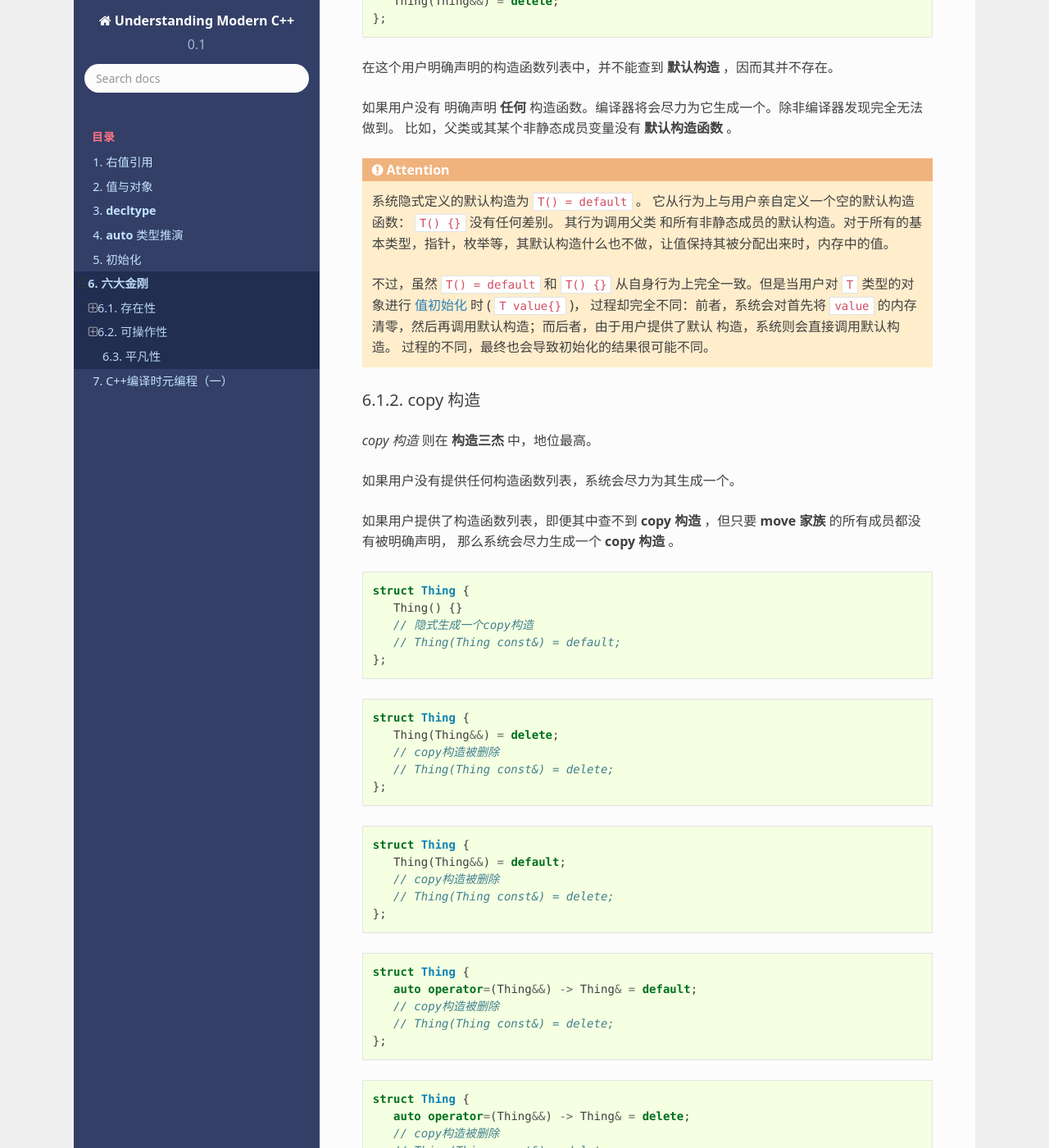
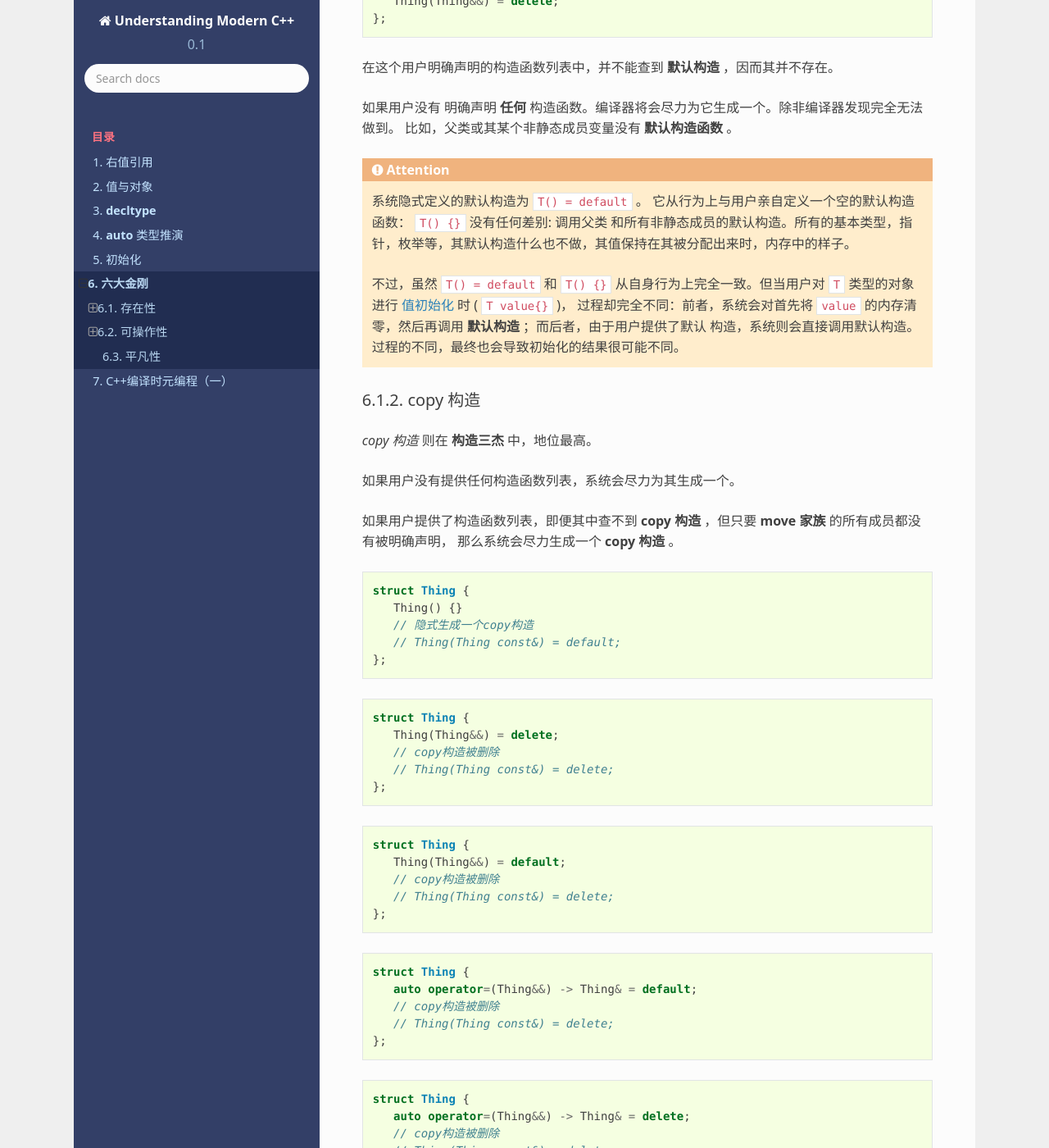
Before and after one commit to godsme/understand_modern_cpp, a Sphinx documentation site: the page built from docs/source/gang_of_6.rst, in a window 1280 px wide and 1400 px high, scrolled down 1808 px. Shown: the whole window at 82% size. Built offline with Sphinx 7.4.7 and the Read the Docs theme 2.0.0, drawn with Linux system fonts in a browser that asks for light colours; formulas are drawn with MathJax 3; some of the changed text lies outside the part shown.

Commit message:
refactored

```diff
--- a/docs/source/gang_of_6.rst
+++ b/docs/source/gang_of_6.rst
@@ -85,11 +85,11 @@
 
 .. attention::
 
-   系统隐式定义的默认构造为 ``T() = default`` 。 它从行为上与用户亲自定义一个空的默认构造函数： ``T() {}`` 没有任何差别。 其行为调用父类
-   和所有非静态成员的默认构造。对于所有的基本类型，指针，枚举等，其默认构造什么也不做，让值保持其被分配出来时，内存中的值。
+   系统隐式定义的默认构造为 ``T() = default`` 。 它从行为上与用户亲自定义一个空的默认构造函数： ``T() {}`` 没有任何差别: 调用父类
+   和所有非静态成员的默认构造。所有的基本类型，指针，枚举等，其默认构造什么也不做，其值保持在其被分配出来时，内存中的样子。
 
-   不过，虽然 ``T() = default`` 和 ``T() {}`` 从自身行为上完全一致。但是当用户对 ``T`` 类型的对象进行 :ref:`value_initialize` 时
-   ( ``T value{}`` )， 过程却完全不同：前者，系统会对首先将 ``value`` 的内存清零，然后再调用默认构造；而后者，由于用户提供了默认
+   不过，虽然 ``T() = default`` 和 ``T() {}`` 从自身行为上完全一致。但当用户对 ``T`` 类型的对象进行 :ref:`value_initialize` 时
+   ( ``T value{}`` )， 过程却完全不同：前者，系统会对首先将 ``value`` 的内存清零，然后再调用 **默认构造** ；而后者，由于用户提供了默认
    构造，系统则会直接调用默认构造。 过程的不同，最终也会导致初始化的结果很可能不同。
 
 
@@ -150,7 +150,7 @@ copy 构造
 
 .. attention::
 
-   隐式生成的拷贝构造，其行为为：依次调用所有父类和非静态成员的copy构造。
+   隐式生成的拷贝构造，会依次调用所有父类和非静态成员的copy构造。
 
 
 move 构造
@@ -169,7 +169,7 @@ move 构造
 
 .. attention::
 
-   隐式生成的move构造，其行为为：依次调用所有父类和非静态成员的move构造。
+   隐式生成的move构造，会依次调用所有父类和非静态成员的move构造。
 
 
 copy 赋值
```
Also changed, not shown: other parts of docs/source/gang_of_6.rst (+2 -1 lines).
